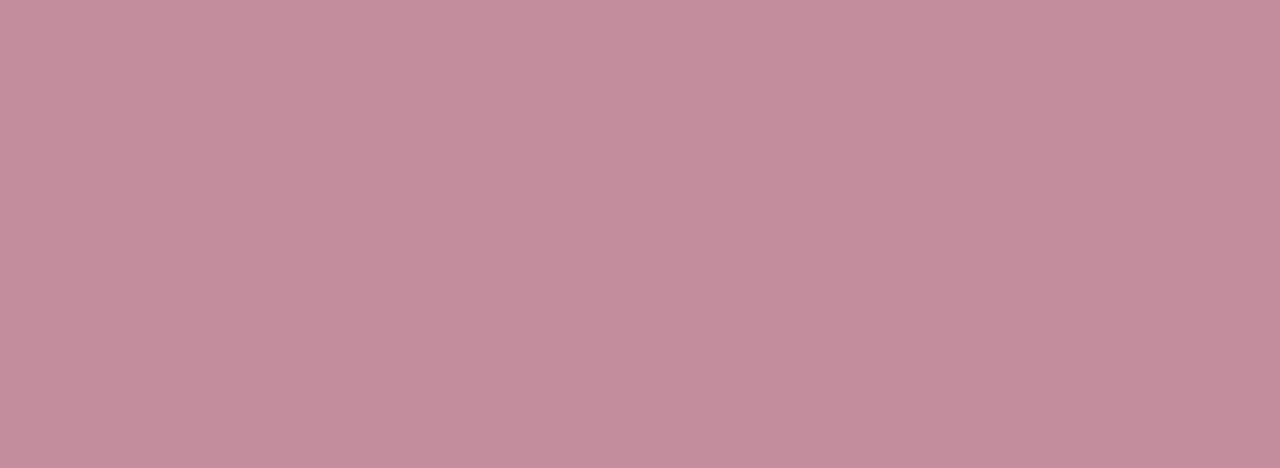
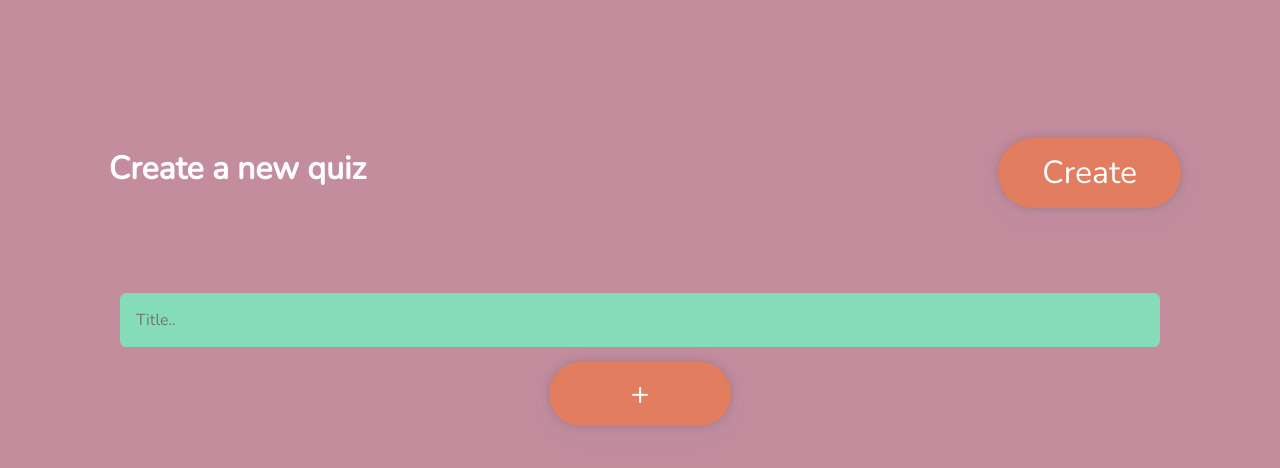
Before and after one commit to DavidIacovone/Flash, a React (Create React App) app: page /create in a window 1280 px wide. Before the commit this address had no page. Shown: the top 468 px of the page. Built offline with nearby package versions, Linux system fonts and the light colour scheme.

Commit message:
Quiz creator styling

```diff
--- a/src/App.js
+++ b/src/App.js
@@ -1,12 +1,14 @@
 import './App.css';
 import { Routes, Route } from "react-router-dom";
 import QuizManager from './QuizManager/QuizManager';
+import QuizCreator from './QuizCreator/QuizCreator';
 
 function App() {
   return (
     <div>
       <Routes>
         <Route path='/' element={<QuizManager />} />
+        <Route path='/create' element={<QuizCreator />} />
       </Routes>
     </div>
   );
--- /dev/null
+++ b/src/QuizCreator/QuizCreator.js
@@ -0,0 +1,20 @@
+import React from "react";
+import quizCreator from "./quizCreator.css"
+
+const QuizCreator = () => {
+    return (
+        <div className="quiz-creator">
+            <div className="quiz-creator-top">
+                <h3 className="quiz-creator-h3">Create a new quiz</h3>
+                <button className="quiz-creator-button">Create</button>
+            </div>
+            <input className="quiz-creator-input" type="text" placeholder="Title.. " />
+            <div className="quiz-creator-pairs">
+
+            </div>
+            <button>+</button>
+        </div>
+    )
+}
+
+export default QuizCreator;
--- /dev/null
+++ b/src/QuizCreator/quizCreator.css
@@ -0,0 +1,28 @@
+.quiz-creator {
+    text-align: center;
+    margin-top: 8em;
+    margin-left: auto;
+    margin-right: auto;
+    max-width: clamp(50em, 70em, 90em);
+    min-width: clamp(20em, 30em, 40em);
+}
+
+.quiz-creator-top {
+    display: flex;
+    min-height: clamp(5em, 8em, 10em);
+    justify-content: space-between;
+    text-align: center;
+    color: white;
+    margin-bottom: 2em;
+}
+
+.quiz-creator-h3 {
+    font-size: 2em;
+}
+
+.quiz-creator-input {
+    width: 90%;
+    min-height: clamp(2em, 3em, 5em);
+    text-align: left;
+    padding: 0.2em 1em;
+}
--- a/src/QuizList/QuizList.js
+++ b/src/QuizList/QuizList.js
@@ -1,5 +1,6 @@
 import React from "react";
 import QuizWidget from "../QuizWidget/QuizWidget";
+import { Link } from "react-router-dom";
 import quizList from "./quizList.css"
 
 const QuizList = () => {
@@ -8,7 +9,7 @@ const QuizList = () => {
             <p className="list-p">Choose your quiz</p>
             <QuizWidget />
             <QuizWidget />
-            <button className="list-button">Add Quiz</button>
+            <Link to={"/create"} ><button className="list-button">Add Quiz</button></Link>
         </div>
     )
 }
--- a/src/index.css
+++ b/src/index.css
@@ -17,7 +17,8 @@ p {
 
 button,
 input,
-select {
+select,
+h3 {
   margin: 0.3em 0.6em;
   padding: 0.3em;
 }
@@ -36,6 +37,7 @@ input:focus {
 button {
   min-width: clamp(3.7em, 5.7em, 7.7em);
   min-height: clamp(0.8em, 2em, 3em);
+  max-height: clamp(1em, 2.2em, 3.2em);
   border: none;
   border-radius: 1.9em;
   background-color: #e27d60;
```
